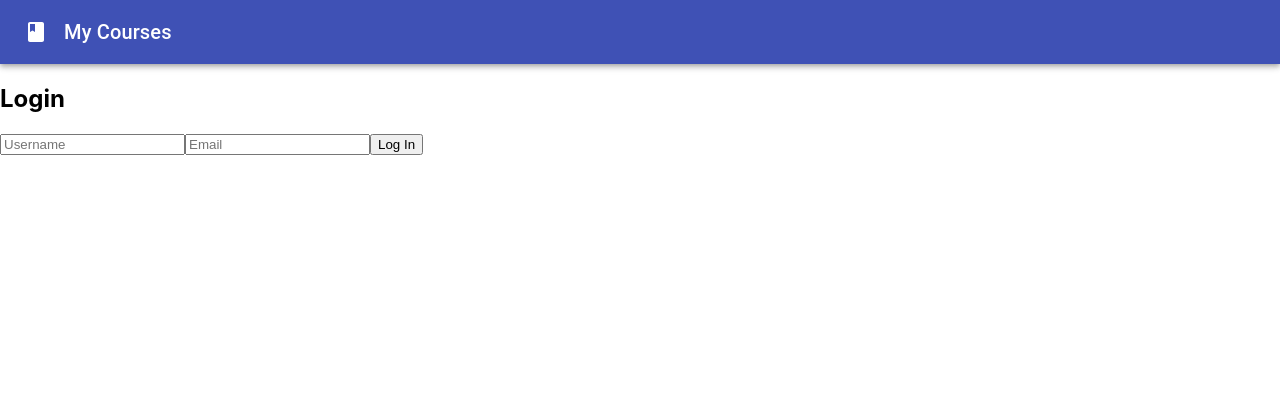
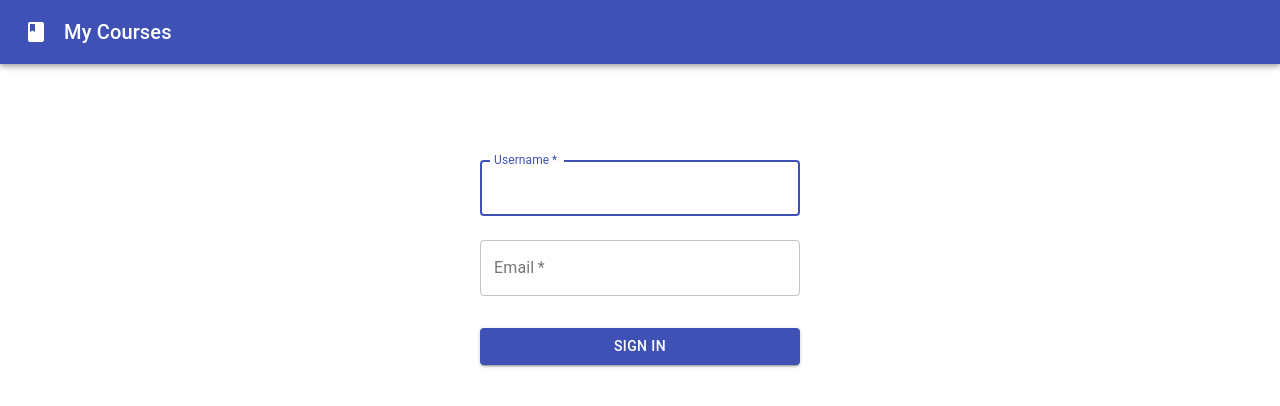
Before and after one commit to smesj/Courses-fe, a React (Create React App) app: page / in a window 1280 px wide. Shown: the top 406 px of the page. Built offline with nearby package versions, Linux system fonts and the light colour scheme.

Commit message:
login screen styles

```diff
--- a/src/components/Login.js
+++ b/src/components/Login.js
@@ -1,10 +1,12 @@
 import React, { useContext, useState } from 'react';
 import { UserContext } from './hoc/withUser';
 import axiosClient from '../axiosClient';
+import { Button, makeStyles, TextField } from '@material-ui/core';
 
 export const Login = () => {
 	const { setUser } = useContext(UserContext);
 	const [creds, setCreds] = useState({ username: null, email: null });
+  const classes = useStyles();
 
 	const login = async (e) => {
 		e.preventDefault();
@@ -17,23 +19,53 @@ export const Login = () => {
 	};
 
 	return (
-		<>
-			<h2>Login</h2>
-			<form onSubmit={login}>
-				<input
-					type='text'
-					placeholder='Username'
-					name='username'
-					onChange={(e) => onChange(e)}
-				/>
-				<input
-					type='text'
-					placeholder='Email'
-					name='email'
-					onChange={(e) => onChange(e)}
-				/>
-				<button type='submit'>Log In</button>
-			</form>
-		</>
+		<div className={classes.container}>
+        <form className={classes.form} noValidate  onSubmit={login}>
+          <TextField
+            variant="outlined"
+            margin="normal"
+            required
+            fullWidth
+            id="username"
+            label="Username"
+            name="username"
+            autoFocus
+            onChange={(e) => onChange(e)}
+          />
+          <TextField
+            variant="outlined"
+            margin="normal"
+            required
+            fullWidth
+            name="email"
+            label="Email"
+            id="email"
+            onChange={(e) => onChange(e)}
+          />
+          <Button
+            type="submit"
+            fullWidth
+            variant="contained"
+            color="primary"
+            className={classes.submit}
+          >
+            Sign In
+          </Button>
+        </form>
+		</div>
 	);
 };
+
+const useStyles = makeStyles((theme) => ({
+  container: {
+    display:'flex',
+    justifyContent:'center'
+  },
+  form: {
+    width: '25%',
+    marginTop: theme.spacing(10),
+  },
+  submit: {
+    margin: theme.spacing(3, 0, 2),
+  },
+}));
```
